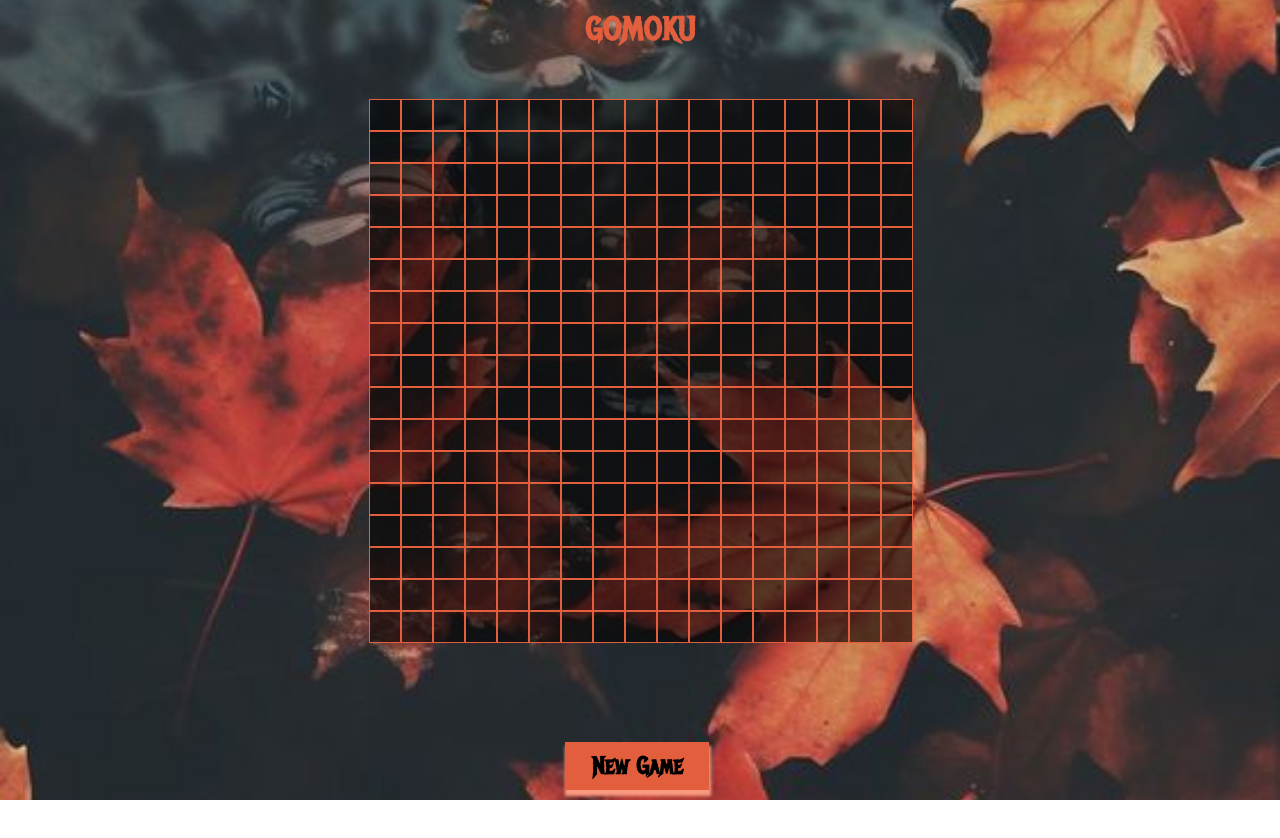
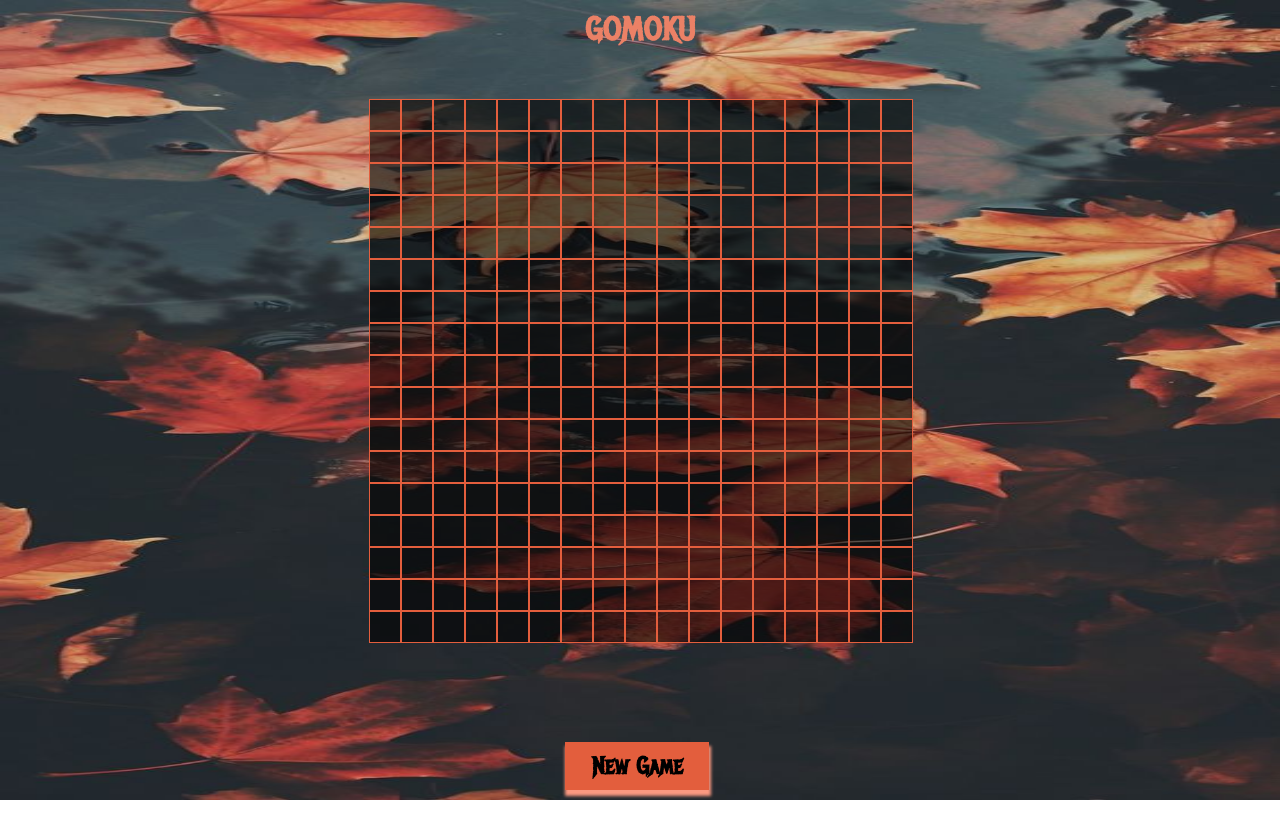
Before and after one commit to OsmanAdem/Grupp4-sidoprojekt, a React (Create React App) app in the folder my-react-app/: page / in a window 1280 px wide. Shown: the top 838 px of the page. Built offline with nearby package versions, Linux system fonts and the light colour scheme.

Commit message:
fixade css

```diff
--- a/my-react-app/src/App.js
+++ b/my-react-app/src/App.js
@@ -1,6 +1,6 @@
 import React from 'react';
 import './App.css';
-import GomokuBoard from './GomokuBoard'
+import GomokuBoard from './components/GomokuBoard';
 
 
 function App() {
--- a/my-react-app/src/GomokuBoard.css
+++ b/my-react-app/src/components/GomokuBoard.css
@@ -58,12 +58,12 @@
     height: 100vh;
     background-repeat: no-repeat;
     background-size: cover;
-    object-fit: cover;
+    /* object-fit: cover; */
     /* background:linear-gradient(rgba(0,0,0,0.0), rgba(0,0,0,0.50)); */
     background-position: center;
 }
 .Gomoku-title {
-    color: #e35e3d;
+    color: #eb8166;
     font-family: Metal Mania;
     top: 0;
     /* left: 665px; */
@@ -73,21 +73,21 @@
 .winner {
     color:#e35e3d;
     font-weight: bold;
-    font-size: 25px;
+    font-size: 35px;
     font-family: Metal Mania;
     position: absolute;
-    margin-left: 220px;
+    margin-left: 190px;
     bottom: 50px;
+    text-shadow:3px 3px rgb(138, 4, 4);
 }
 button {
     font-family: Georgia, 'Times New Roman', Times, serif;
     background: #e35e3d;
-    color: white;
+    color:black;
     box-shadow: 1px 5px 3px 1px #fa9980;
     height: 3rem;
     width: 9rem;
     border: none;
-    color: black;
     position: absolute;
     font-family: Metal mania;
     font-weight: 600;
--- a/my-react-app/src/GomokuBoard.jsx
+++ b/my-react-app/src/components/GomokuBoard.jsx
@@ -1,6 +1,6 @@
 import React, { useState } from 'react'
 import './GomokuBoard.css'
-import image from '../src/img/Gomoku1.jpg'
+import image from '../img/Gomoku1.jpg'
 // import xImage from '../src/img/x.PNG'
 // import OImage from '../src/img/o.PNG'
 
@@ -116,7 +116,9 @@ function GomokuBoard() {
 
             <div>
                 <div className="gomoku-board">{cells}</div>
-                {winner ? <p className="winner">Player {winner} wins!</p> : null}
+                {winner ? (
+                    <p className="winner">Player {winner} wins!</p>
+                ) : null}
                 <button onClick={() => window.location.reload()}>
                     New Game
                 </button>
```
